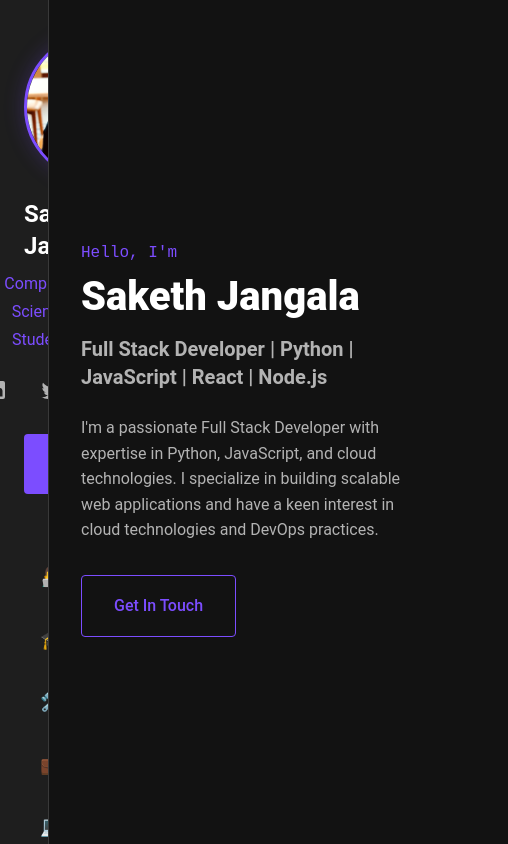
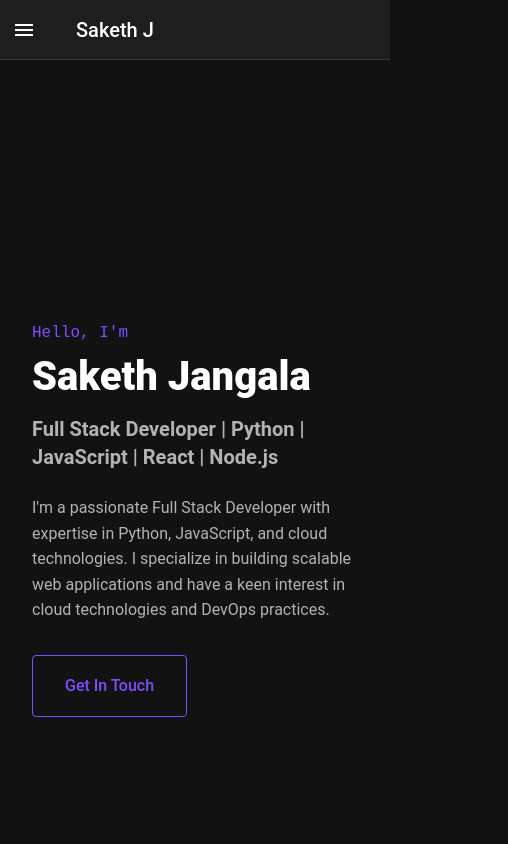
Before and after one commit to saketh-005/portfolio, a React (Create React App) app: page / in a window 390 px wide. Shown: the top 844 px of the page, 508 px wide, since content can reach past the window. Built offline with nearby package versions, Linux system fonts and the light colour scheme.

Commit message:
Improve mobile responsiveness and fix sidebar issues

```diff
--- a/src/App.tsx
+++ b/src/App.tsx
@@ -84,15 +84,18 @@ function App() {
       <CssBaseline />
       <Router>
         <AnimatePresence mode="wait">
-          <Box sx={{ display: 'flex', minHeight: '100vh' }}>
+          <Box sx={{ display: 'flex', flexDirection: { xs: 'column', md: 'row' }, minHeight: '100vh' }}>
             <Sidebar />
             <Box
               component="main"
               sx={{
                 flexGrow: 1,
                 marginLeft: { xs: 0, md: '300px' },
+                marginTop: { xs: '80px', md: 0 },
                 width: { xs: '100%', md: 'calc(100% - 300px)' },
-                padding: { xs: '1rem', md: '2rem' },
+                padding: { xs: '1rem', sm: '1.5rem', md: '2rem' },
+                maxWidth: '100%',
+                overflowX: 'hidden',
               }}
             >
               <Routes>
--- a/src/components/Sidebar/Sidebar.tsx
+++ b/src/components/Sidebar/Sidebar.tsx
@@ -1,6 +1,18 @@
-import React from 'react';
-import { Box, Typography, Avatar, Divider, IconButton, useTheme, useMediaQuery } from '@mui/material';
+import React, { useState } from 'react';
+import {
+  Box,
+  Typography,
+  Avatar,
+  IconButton,
+  useTheme,
+  useMediaQuery,
+  Drawer,
+  styled,
+  Theme
+} from '@mui/material';
 import { motion } from 'framer-motion';
+import MenuIcon from '@mui/icons-material/Menu';
+import CloseIcon from '@mui/icons-material/Close';
 import GitHubIcon from '@mui/icons-material/GitHub';
 import LinkedInIcon from '@mui/icons-material/LinkedIn';
 import TwitterIcon from '@mui/icons-material/Twitter';
@@ -8,11 +20,60 @@ import EmailIcon from '@mui/icons-material/Email';
 import CodeIcon from '@mui/icons-material/Code';
 import GetAppIcon from '@mui/icons-material/GetApp';
 
-const Sidebar = () => {
+// Styled Components
+const NavLink = styled('a')(({ theme }: { theme: Theme }) => ({
+  textDecoration: 'none',
+  color: theme.palette.text.primary,
+  display: 'flex',
+  alignItems: 'center',
+  padding: '0.75rem 1rem',
+  borderRadius: '8px',
+  transition: 'all 0.3s ease',
+  '&:hover': {
+    backgroundColor: theme.palette.action.hover,
+  },
+}));
+
+const ResumeButton = styled('a')(({ theme }: { theme: Theme }) => ({
+  display: 'flex',
+  alignItems: 'center',
+  justifyContent: 'center',
+  gap: '8px',
+  backgroundColor: theme.palette.primary.main,
+  color: theme.palette.primary.contrastText,
+  padding: '12px 24px',
+  borderRadius: '8px',
+  textDecoration: 'none',
+  fontWeight: 500,
+  width: '100%',
+  textAlign: 'center',
+  transition: 'all 0.3s ease',
+  '&:hover': {
+    backgroundColor: theme.palette.primary.dark,
+    transform: 'translateY(-2px)',
+  },
+}));
+
+interface NavItem {
+  name: string;
+  icon: string;
+}
+
+interface SocialLink {
+  icon: React.ReactNode;
+  url: string;
+}
+
+const Sidebar: React.FC = () => {
   const theme = useTheme();
   const isMobile = useMediaQuery(theme.breakpoints.down('md'));
+  const [mobileOpen, setMobileOpen] = useState(false);
 
-  const navItems = [
+  const handleDrawerToggle = () => {
+    setMobileOpen(!mobileOpen);
+  };
+
+  const navItems: NavItem[] = [
     { name: 'About', icon: '👨‍💻' },
     { name: 'Education', icon: '🎓' },
     { name: 'Skills', icon: '🛠️' },
@@ -22,30 +83,40 @@ const Sidebar = () => {
     { name: 'Contact', icon: '📧' },
   ];
 
-  const socialLinks = [
+  const socialLinks: SocialLink[] = [
     { icon: <GitHubIcon />, url: 'https://github.com/saketh-005' },
     { icon: <LinkedInIcon />, url: 'https://www.linkedin.com/in/saketh-jangala/' },
     { icon: <TwitterIcon />, url: 'https://twitter.com/yourusername' },
     { icon: <EmailIcon />, url: 'mailto:saketh.jangala@outlook.com' },
   ];
 
-  return (
-    <Box
-      sx={{
-        width: isMobile ? '100%' : '300px',
-        height: isMobile ? 'auto' : '100vh',
-        position: isMobile ? 'relative' : 'fixed',
-        left: 0,
-        top: 0,
-        backgroundColor: theme.palette.background.paper,
-        borderRight: `1px solid ${theme.palette.divider}`,
-        padding: '2rem 1.5rem',
-        overflowY: 'auto',
-        zIndex: 1000,
-      }}
-    >
+  const drawerContent = (
+    <Box sx={{ display: 'flex', flexDirection: 'column', height: '100%' }}>
+      {/* Mobile Header */}
+      <Box
+        sx={{
+          display: { xs: 'flex', md: 'none' },
+          justifyContent: 'space-between',
+          alignItems: 'center',
+          mb: 2,
+        }}
+      >
+        <Typography variant="h6" component="div">
+          Saketh J
+        </Typography>
+        <IconButton
+          color="inherit"
+          aria-label="close drawer"
+          edge="end"
+          onClick={handleDrawerToggle}
+          sx={{ display: { xs: 'flex', md: 'none' } }}
+        >
+          <CloseIcon />
+        </IconButton>
+      </Box>
+
       {/* Profile Section */}
-      <Box sx={{ textAlign: 'center', mb: 4 }}>
+      <Box sx={{ textAlign: 'center', mb: 4, flexShrink: 0 }}>
         <motion.div
           whileHover={{ scale: 1.05 }}
           whileTap={{ scale: 0.95 }}
@@ -54,8 +125,8 @@ const Sidebar = () => {
             src="/images/profile-photo.jpeg"
             alt="Saketh Jangala"
             sx={{
-              width: 150,
-              height: 150,
+              width: { xs: 100, md: 150 },
+              height: { xs: 100, md: 150 },
               margin: '0 auto 1rem',
               border: `3px solid ${theme.palette.primary.main}`,
               boxShadow: `0 0 20px ${theme.palette.primary.main}40`,
@@ -74,15 +145,16 @@ const Sidebar = () => {
             alignItems: 'center',
             justifyContent: 'center',
             gap: '0.5rem',
-            mb: 2
+            mb: 2,
+            fontSize: { xs: '0.9rem', md: '1rem' }
           }}
         >
-          <CodeIcon sx={{ fontSize: '1.2rem', mr: 0.5 }} /> Computer Science Student
+          <CodeIcon sx={{ fontSize: '1rem', mr: 0.5 }} /> Computer Science Student
         </Typography>
 
         {/* Social Links */}
-        <Box sx={{ display: 'flex', gap: '1rem', justifyContent: 'center', mb: 2 }}>
-          {socialLinks.map((social, index) => (
+        <Box sx={{ display: 'flex', gap: '1rem', justifyContent: 'center', mb: 3 }}>
+          {socialLinks.map((social: SocialLink, index: number) => (
             <IconButton
               key={index}
               href={social.url}
@@ -101,61 +173,124 @@ const Sidebar = () => {
             </IconButton>
           ))}
         </Box>
-
-        {/* Download CV Button */}
-        <motion.a
-          href="/path-to-your-cv.pdf"
-          download
-          style={{
-            display: 'inline-flex',
-            alignItems: 'center',
-            gap: '0.5rem',
-            padding: '0.5rem 1.5rem',
-            backgroundColor: theme.palette.primary.main,
-            color: 'white',
-            borderRadius: '4px',
-            textDecoration: 'none',
-            marginTop: '0.5rem',
-            fontSize: '0.9rem',
-            fontWeight: 500,
-          }}
-          whileHover={{ scale: 1.05 }}
-          whileTap={{ scale: 0.95 }}
-        >
-          <GetAppIcon sx={{ mr: 0.5 }} /> Download CV
-        </motion.a>
       </Box>
 
-      <Divider sx={{ my: 2 }} />
-
       {/* Navigation */}
-      <Box component="nav" sx={{ mt: 3 }}>
-        {navItems.map((item, index) => (
-          <motion.a
-            key={index}
-            href={`#${item.name.toLowerCase()}`}
-            style={{
-              display: 'flex',
-              alignItems: 'center',
-              gap: '1rem',
-              padding: '0.8rem 1rem',
-              margin: '0.5rem 0',
-              borderRadius: '6px',
-              color: theme.palette.text.primary,
-              textDecoration: 'none',
-              transition: 'all 0.3s ease',
-            }}
-            whileHover={{
-              backgroundColor: theme.palette.action.hover,
-              paddingLeft: '1.5rem',
-            }}
+      <Box sx={{ flexGrow: 1, overflowY: 'auto', mb: 2 }}>
+        {navItems.map((item: NavItem) => (
+          <motion.div
+            key={item.name}
+            whileHover={{ x: 5 }}
+            whileTap={{ scale: 0.98 }}
+            style={{ marginBottom: '0.5rem' }}
           >
-            <span style={{ fontSize: '1.2rem' }}>{item.icon}</span>
-            <Typography variant="body1">{item.name}</Typography>
-          </motion.a>
+            <NavLink
+              href={`#${item.name.toLowerCase()}`}
+              onClick={() => isMobile && handleDrawerToggle()}
+            >
+              <span style={{ marginRight: '12px', fontSize: '1.25rem' }}>{item.icon}</span>
+              <Typography variant="body1">{item.name}</Typography>
+            </NavLink>
+          </motion.div>
         ))}
       </Box>
+
+      {/* Resume Button */}
+      <Box sx={{ mt: 'auto', pt: 2, borderTop: `1px solid ${theme.palette.divider}` }}>
+        <motion.div
+          whileHover={{ scale: 1.02 }}
+          whileTap={{ scale: 0.98 }}
+          style={{ width: '100%' }}
+        >
+          <ResumeButton
+            href="/resume.pdf"
+            target="_blank"
+            rel="noopener noreferrer"
+          >
+            <GetAppIcon />
+            <span>Download CV</span>
+          </ResumeButton>
+        </motion.div>
+      </Box>
     </Box>
+  );
+
+  return (
+    <>
+      {/* Mobile Header */}
+      <Box
+        sx={{
+          position: 'fixed',
+          top: 0,
+          left: 0,
+          right: 0,
+          display: { xs: 'flex', md: 'none' },
+          alignItems: 'center',
+          justifyContent: 'space-between',
+          padding: '0.5rem 1rem',
+          backgroundColor: theme.palette.background.paper,
+          borderBottom: `1px solid ${theme.palette.divider}`,
+          zIndex: 1100,
+          height: '60px',
+        }}
+      >
+        <Box sx={{ display: 'flex', alignItems: 'center', gap: '1rem' }}>
+          <IconButton
+            color="inherit"
+            aria-label="open drawer"
+            edge="start"
+            onClick={handleDrawerToggle}
+            sx={{ mr: 2, display: { md: 'none' } }}
+          >
+            <MenuIcon />
+          </IconButton>
+          <Typography variant="h6" noWrap component="div">
+            Saketh J
+          </Typography>
+        </Box>
+      </Box>
+
+      {/* Desktop Sidebar */}
+      <Box
+        sx={{
+          width: { xs: 0, md: '300px' },
+          flexShrink: 0,
+          display: { xs: 'none', md: 'block' },
+          height: '100vh',
+          position: 'fixed',
+          left: 0,
+          top: 0,
+          backgroundColor: theme.palette.background.paper,
+          borderRight: `1px solid ${theme.palette.divider}`,
+          padding: '2rem 1.5rem',
+          overflowY: 'auto',
+          zIndex: 1000,
+        }}
+      >
+        {drawerContent}
+      </Box>
+
+      {/* Mobile Drawer */}
+      <Drawer
+        variant="temporary"
+        open={mobileOpen}
+        onClose={handleDrawerToggle}
+        ModalProps={{
+          keepMounted: true, // Better open performance on mobile
+        }}
+        sx={{
+          display: { xs: 'block', md: 'none' },
+          '& .MuiDrawer-paper': {
+            boxSizing: 'border-box',
+            width: '280px',
+            backgroundColor: theme.palette.background.paper,
+            padding: '1.5rem',
+          },
+        }}
+      >
+        {drawerContent}
+      </Drawer>
+    </>
   );
 };
 
```
Also changed, not shown: 1 other file (tests, documents, lock files or other folders).
